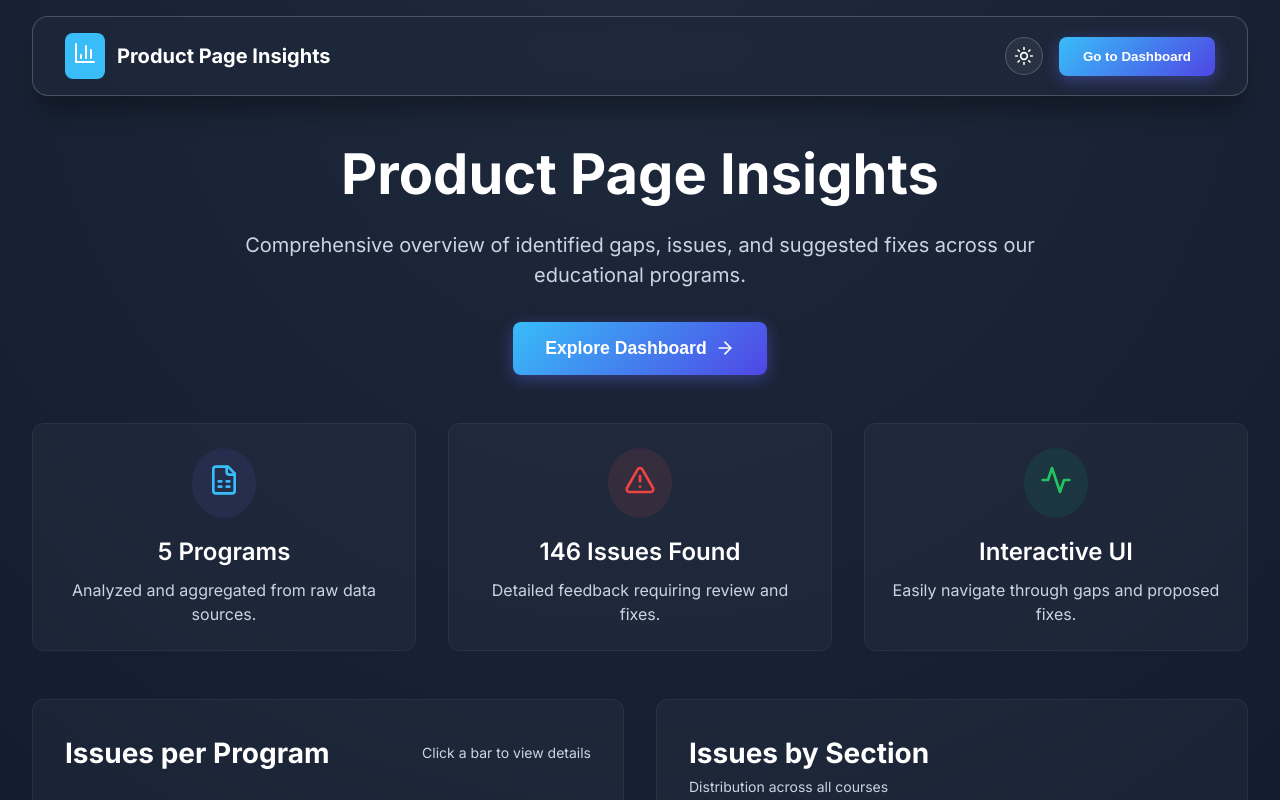
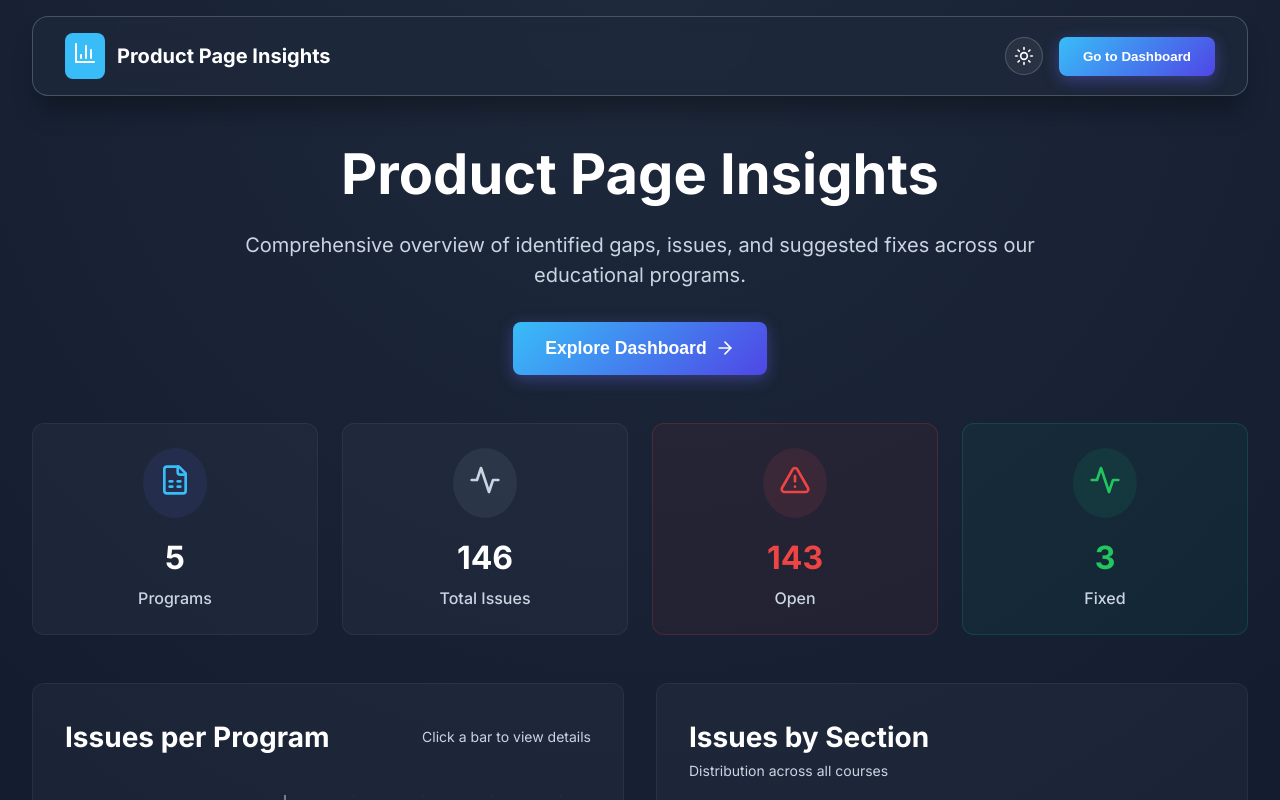
Before and after one commit to NanditaVora/website-feedback-dashboard, a React (Vite) app: page / in a window 1280 px wide. Shown: the top 800 px of the page. Built offline with nearby package versions, Linux system fonts and the light colour scheme.

Commit message:
feat: add Total/Open/Fixed breakdown stats to home page

```diff
--- a/src/components/Landing.jsx
+++ b/src/components/Landing.jsx
@@ -5,6 +5,14 @@ import { BarChart, Bar, XAxis, YAxis, CartesianGrid, Tooltip, ResponsiveContaine
 const Landing = ({ navigateToProgram, data }) => {
   const totalPrograms = data.length;
   const totalIssues = data.reduce((acc, curr) => acc + curr.issues.length, 0);
+
+  const isFixed = (issue) => {
+    const s = (issue['Status'] || '').toLowerCase();
+    return s.includes('complete') || s.includes('done') || s.includes('fixed');
+  };
+
+  const totalFixed = data.reduce((acc, p) => acc + p.issues.filter(isFixed).length, 0);
+  const totalOpen = totalIssues - totalFixed;
 
   // Prepare chart data
   const chartData = data.map(program => ({
@@ -43,29 +51,37 @@ const Landing = ({ navigateToProgram, data }) => {
       </div>
 
       {/* KPI Cards */}
-      <div style={{ display: 'grid', gridTemplateColumns: 'repeat(auto-fit, minmax(300px, 1fr))', gap: '2rem', marginBottom: '3rem' }}>
+      <div style={{ display: 'grid', gridTemplateColumns: 'repeat(auto-fit, minmax(200px, 1fr))', gap: '1.5rem', marginBottom: '3rem' }}>
         <div className="glass-panel animate-fade-in delay-100" style={{ display: 'flex', flexDirection: 'column', alignItems: 'center', textAlign: 'center' }}>
           <div style={{ background: 'rgba(99, 102, 241, 0.1)', padding: '1rem', borderRadius: '50%', marginBottom: '1rem' }}>
             <FileSpreadsheet size={32} color="var(--accent-color)" />
           </div>
-          <h3 style={{ fontSize: '1.5rem', fontWeight: '600', marginBottom: '0.5rem' }}>{totalPrograms} Programs</h3>
-          <p style={{ color: 'var(--text-secondary)' }}>Analyzed and aggregated from raw data sources.</p>
+          <h3 style={{ fontSize: '2rem', fontWeight: '700', marginBottom: '0.25rem' }}>{totalPrograms}</h3>
+          <p style={{ color: 'var(--text-secondary)', fontWeight: '500' }}>Programs</p>
         </div>
 
         <div className="glass-panel animate-fade-in delay-200" style={{ display: 'flex', flexDirection: 'column', alignItems: 'center', textAlign: 'center' }}>
+          <div style={{ background: 'rgba(148, 163, 184, 0.1)', padding: '1rem', borderRadius: '50%', marginBottom: '1rem' }}>
+            <Activity size={32} color="var(--text-secondary)" />
+          </div>
+          <h3 style={{ fontSize: '2rem', fontWeight: '700', marginBottom: '0.25rem' }}>{totalIssues}</h3>
+          <p style={{ color: 'var(--text-secondary)', fontWeight: '500' }}>Total Issues</p>
+        </div>
+
+        <div className="glass-panel animate-fade-in delay-300" style={{ display: 'flex', flexDirection: 'column', alignItems: 'center', textAlign: 'center', background: 'rgba(239,68,68,0.05)', borderColor: 'rgba(239,68,68,0.2)' }}>
           <div style={{ background: 'rgba(239, 68, 68, 0.1)', padding: '1rem', borderRadius: '50%', marginBottom: '1rem' }}>
             <AlertTriangle size={32} color="var(--danger)" />
           </div>
-          <h3 style={{ fontSize: '1.5rem', fontWeight: '600', marginBottom: '0.5rem' }}>{totalIssues} Issues Found</h3>
-          <p style={{ color: 'var(--text-secondary)' }}>Detailed feedback requiring review and fixes.</p>
+          <h3 style={{ fontSize: '2rem', fontWeight: '700', marginBottom: '0.25rem', color: 'var(--danger)' }}>{totalOpen}</h3>
+          <p style={{ color: 'var(--text-secondary)', fontWeight: '500' }}>Open</p>
         </div>
 
-        <div className="glass-panel animate-fade-in delay-400" style={{ display: 'flex', flexDirection: 'column', alignItems: 'center', textAlign: 'center' }}>
+        <div className="glass-panel animate-fade-in delay-400" style={{ display: 'flex', flexDirection: 'column', alignItems: 'center', textAlign: 'center', background: 'rgba(16,185,129,0.05)', borderColor: 'rgba(16,185,129,0.2)' }}>
           <div style={{ background: 'rgba(16, 185, 129, 0.1)', padding: '1rem', borderRadius: '50%', marginBottom: '1rem' }}>
             <Activity size={32} color="var(--success)" />
           </div>
-          <h3 style={{ fontSize: '1.5rem', fontWeight: '600', marginBottom: '0.5rem' }}>Interactive UI</h3>
-          <p style={{ color: 'var(--text-secondary)' }}>Easily navigate through gaps and proposed fixes.</p>
+          <h3 style={{ fontSize: '2rem', fontWeight: '700', marginBottom: '0.25rem', color: 'var(--success)' }}>{totalFixed}</h3>
+          <p style={{ color: 'var(--text-secondary)', fontWeight: '500' }}>Fixed</p>
         </div>
       </div>
 
```
